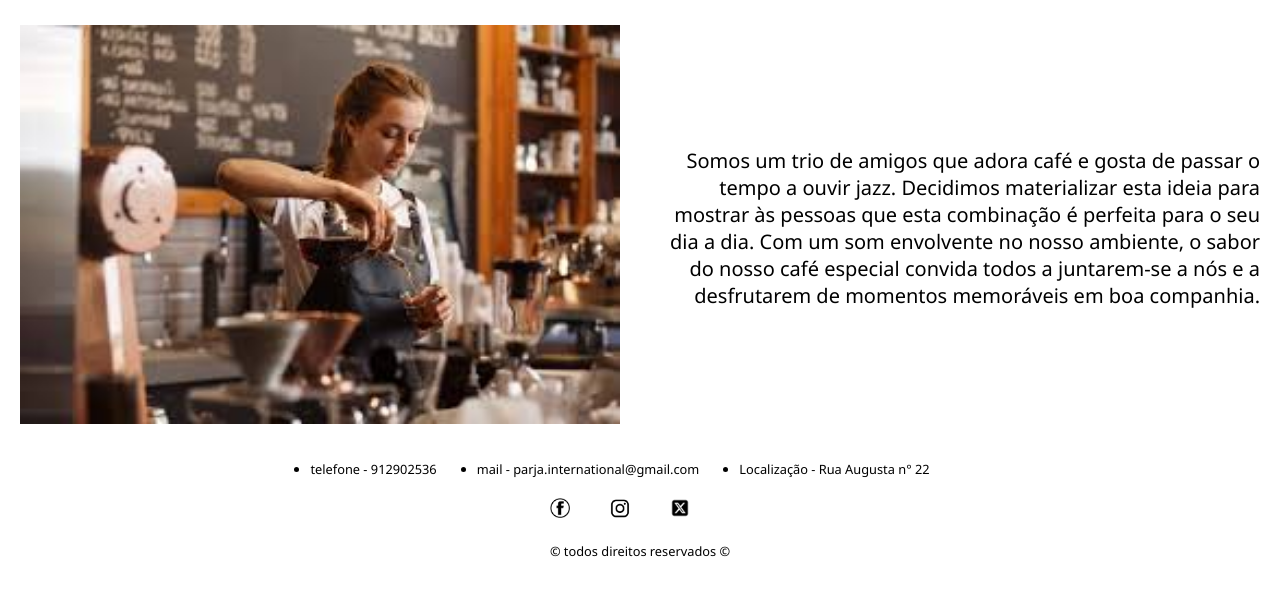
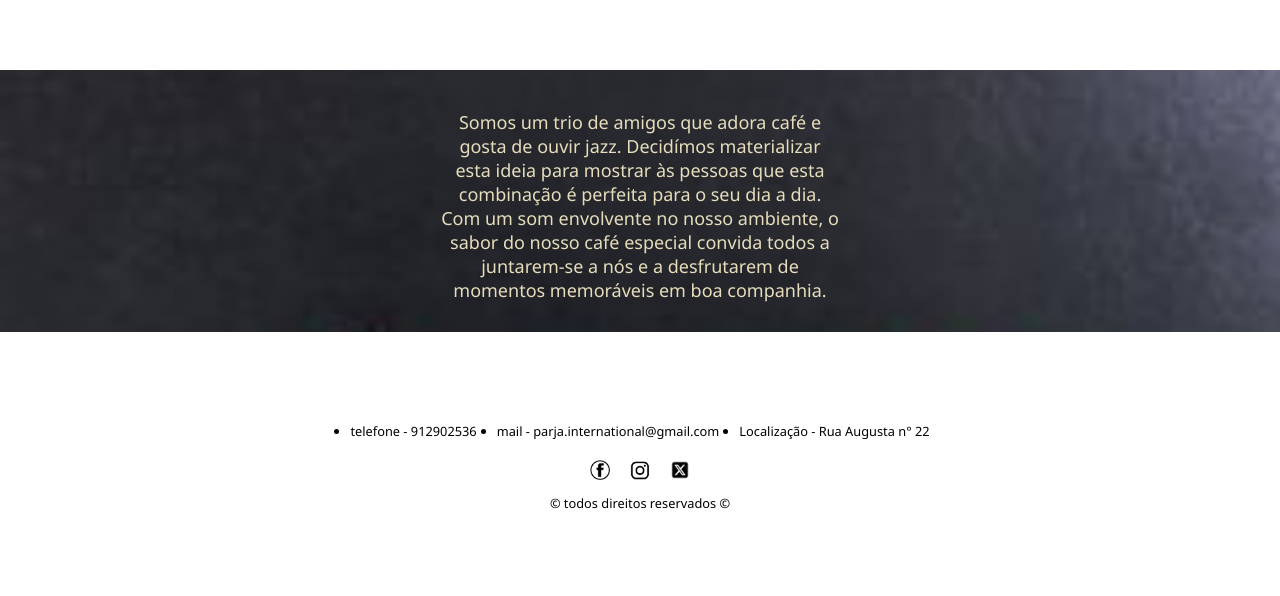
Before and after one commit to opaacheco/parja, a PHP site: page /home.html in a window 1280 px wide. Shown: the part 150-746 px from the top of the page. Run offline with PHP 8.4, Linux system fonts and the light colour scheme; some libraries are stand-ins or nearby versions.

Commit message:
modificação da pagina home

```diff
--- a/home.html
+++ b/home.html
@@ -28,15 +28,16 @@
     </header>
     <main>
       <div class="home-body">
-        <div class="imagem-main">
-          <img src="images/bartender.jfif" alt="" />
-        </div>
+        <!-- <div class="imagem-main">
+          <img src="images\café_faixa.png" alt="" />
+        </div> -->
         <div>
           <p>
-            Somos um trio de amigos que adora café e gosta de passar o tempo a
-            ouvir jazz. Decidimos materializar esta ideia para mostrar às
-            pessoas que esta combinação é perfeita para o seu dia a dia. Com um
-            som envolvente no nosso ambiente, o sabor do nosso café especial
+             Somos um trio de amigos que adora café e gosta de
+            ouvir jazz.
+             Decidímos materializar esta ideia para mostrar às
+            pessoas que esta combinação é perfeita para o seu dia a dia.
+             Com um som envolvente no nosso ambiente, o sabor do nosso café especial
             convida todos a juntarem-se a nós e a desfrutarem de momentos
             memoráveis em boa companhia.
           </p>
--- a/styles/style.css
+++ b/styles/style.css
@@ -16,7 +16,7 @@ header {
   display: flex;
   justify-content: space-between;
   align-items: center;
-  /*border-bottom: 2px solid #000000;*/
+  /* border-bottom: 2px solid rgba(0, 0, 0, 0.3) */
 }
 
 .logo-slogan {
@@ -53,7 +53,7 @@ header > nav > ul > li {
 
 main {
   margin-top: 25px;
-  margin-bottom: 30px;
+  margin-bottom: 50px;
 }
 
 /* home styles */
@@ -64,16 +64,28 @@ main {
   align-items: center;
   text-align: end;
   font-size: 20px;
+  background-image: url('../images/café_faixa.png');
+  background-repeat: no-repeat; /* Impede que a imagem se repita */
+  background-size: cover; /* Faz com que a imagem cubra todo o background */
+  background-position: center; /* Centraliza a imagem no corpo */
+  margin: 0;
+  padding: 0;
+  margin-top: 70px;
 }
 
 .home-body > div,
 .imagem-main,
 .imagem-main > img {
-  width: 600px;
+  width: 400px;
 }
 
 .home-body p {
-  font-size: 20px;
+  margin-top: 40px;
+  margin-bottom: 30px;
+  font-size: 18px;
+
+  text-align: center;
+  color:var(--pastel-color);
 }
 
 /* fim home styles */
@@ -92,6 +104,10 @@ main {
   font-size: 20px;
 }
 
+footer{
+  margin-top: 80px;
+}
+
 footer > p {
   font-size: 80%;
   text-align: center;
@@ -107,9 +123,10 @@ footer > p {
 }
 
 .contatos > ul > li {
-  margin-right: 40px;
+  margin: 10px;
   font-size: 80%;
-  margin-bottom: 20px;
+  text-align: center;
+
 }
 
 .redes-sociais {
```
Also changed, not shown: images/café_faixa.png (added).
